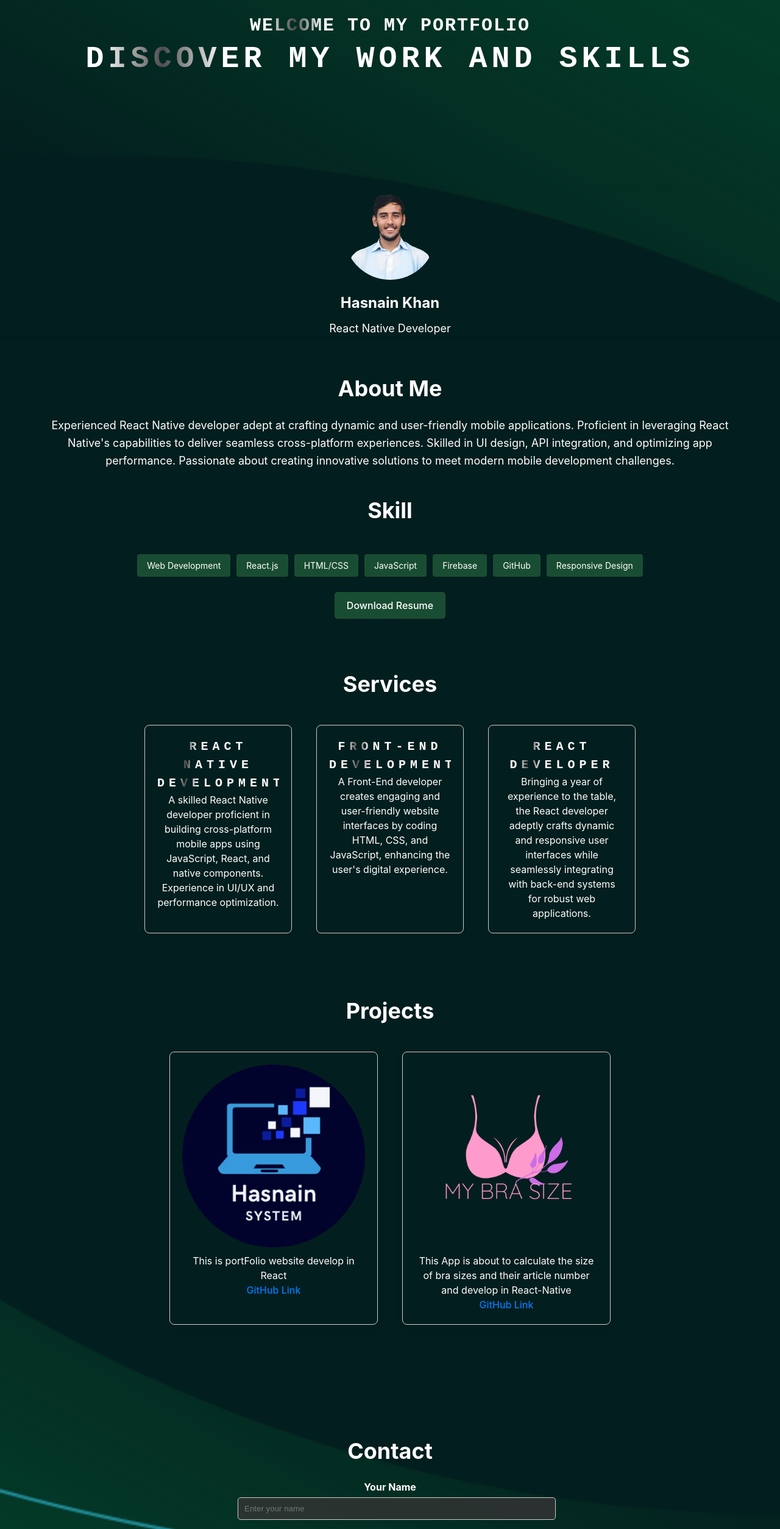
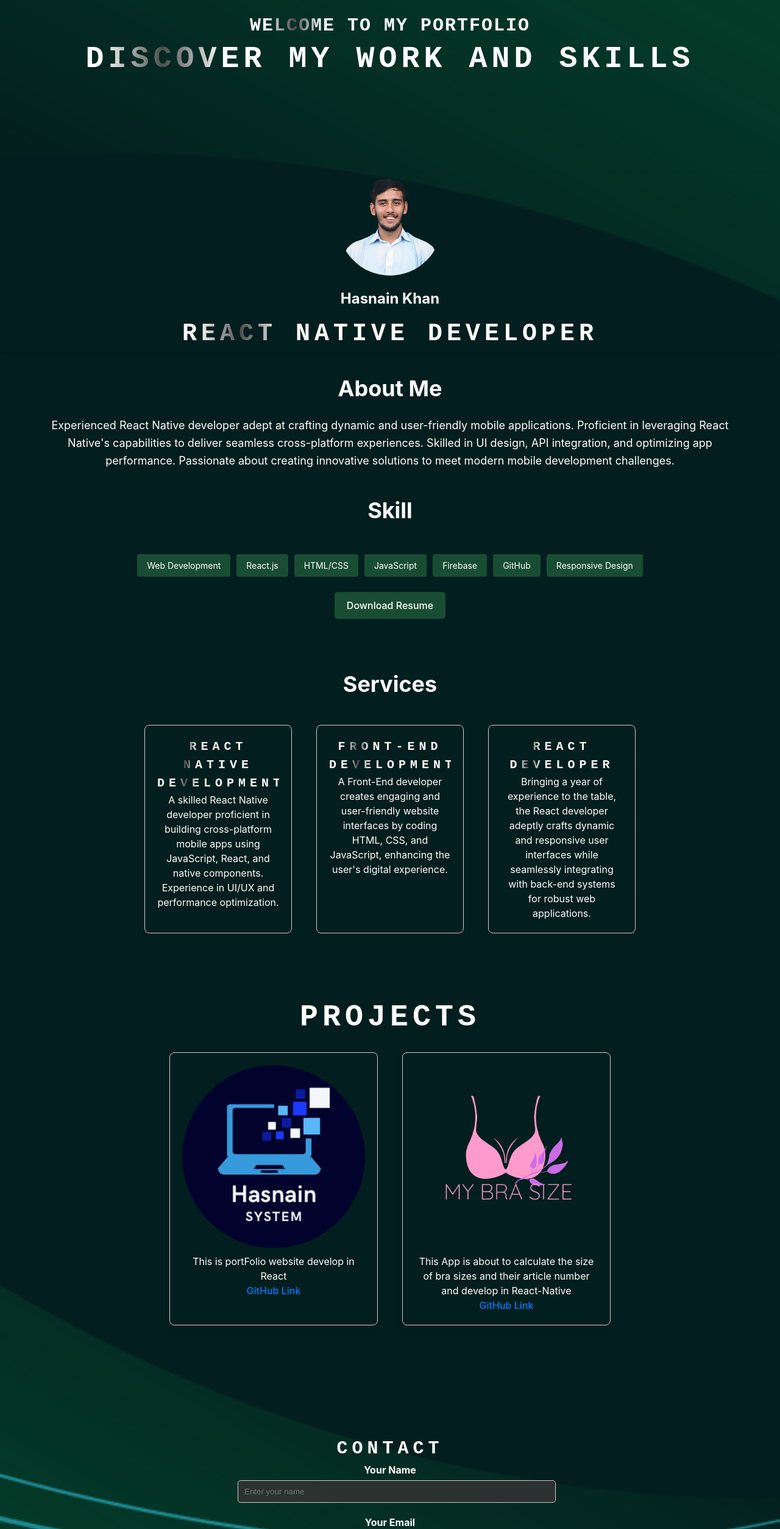
Before and after one commit to Hasniank/Hasnain-PortfolioWebsite, a React (Vite) app: page / in a window 1280 px wide. Shown: the part 234-2742 px from the top of the page at 61% size. Built offline with nearby package versions, Linux system fonts and the light colour scheme.

Commit message:
text changes

```diff
--- a/src/components/Contact.jsx
+++ b/src/components/Contact.jsx
@@ -12,9 +12,29 @@ const ContactSection = styled.section`
 const ContactContainer = styled.div``;
 
 const ContactTitle = styled.h2`
-  font-size: 36px;
-  margin-bottom: 20px;
-  color: #fff;
+color: hsl(150, 0%, 100%);
+font-size: 30px!important;
+font-weight: bold!important;
+font-family: monospace;
+letter-spacing: 7px!important;
+cursor: pointer;
+text-transform: uppercase;
+// padding: 64px;
+  background: linear-gradient(to right, hsl(150, 0%, 100%) 0, hsl(0, 0%, 30%) 10%, hsl(150, 0%, 100%) 20%);
+  -webkit-background-clip: text;
+  -webkit-text-fill-color: transparent;
+  animation: shine 3s infinite linear;
+  @keyframes shine {
+    0% {
+      background-position: 0;
+    }
+    60% {
+      background-position: 600px;
+    }
+    100% {
+      background-position: 600px;
+    }
+  }
 `;
 
 const ContactForm = styled.form`
--- a/src/components/Navbar.jsx
+++ b/src/components/Navbar.jsx
@@ -46,19 +46,19 @@ export const Navbar = () => {
     <NavbarContainer>
       <NavList>
         <NavItem>
+          <NavLink href="#profile">Profile</NavLink>
+        </NavItem>
+        <NavItem>
           <NavLink href="#about">About</NavLink>
         </NavItem>
         <NavItem>
           <NavLink href="#services">Services</NavLink>
         </NavItem>
         <NavItem>
-          <NavLink href="#contact">Contact</NavLink>
-        </NavItem>
-        <NavItem>
           <NavLink href="#projects">Projects</NavLink>
         </NavItem>
         <NavItem>
-          <NavLink href="#profile">Profile</NavLink>
+          <NavLink href="#contact">Contact</NavLink>
         </NavItem>
       </NavList>
     </NavbarContainer>
--- a/src/components/Profile.jsx
+++ b/src/components/Profile.jsx
@@ -26,8 +26,8 @@ const ProfileContainer = styled.div`
 `;
 
 const ProfileImage = styled.img`
-  width: 150px;
-  height: 150px;
+  width: 170px;
+  height: 170px;
   border-radius: 50%;
   margin-bottom: 20px;
 `;
@@ -39,8 +39,29 @@ const ProfileName = styled.h3`
 `;
 
 const ProfileTitle = styled.p`
-  font-size: 18px;
-  color: #fff;
+color: hsl(150, 0%, 100%);
+font-size: 40px!important;
+font-weight: bold!important;
+font-family: monospace;
+letter-spacing: 7px!important;
+cursor: pointer;
+text-transform: uppercase;
+// padding: 64px;
+  background: linear-gradient(to right, hsl(150, 0%, 100%) 0, hsl(0, 0%, 30%) 10%, hsl(150, 0%, 100%) 20%);
+  -webkit-background-clip: text;
+  -webkit-text-fill-color: transparent;
+  animation: shine 3s infinite linear;
+  @keyframes shine {
+    0% {
+      background-position: 0;
+    }
+    60% {
+      background-position: 600px;
+    }
+    100% {
+      background-position: 600px;
+    }
+  }
 `;
 
 export const Profile = () => {
--- a/src/components/Projects.jsx
+++ b/src/components/Projects.jsx
@@ -135,9 +135,29 @@ const ProjectContainer = styled.div`
 `;
 
 const ProjectTitle = styled.h2`
-  font-size: 36px;
-  margin-bottom: 20px;
-  color: #fff;
+color: hsl(150, 0%, 100%);
+font-size: 50px!important;
+font-weight: bold!important;
+font-family: monospace;
+letter-spacing: 7px!important;
+cursor: pointer;
+text-transform: uppercase;
+// padding: 64px;
+  background: linear-gradient(to right, hsl(150, 0%, 100%) 0, hsl(0, 0%, 30%) 10%, hsl(150, 0%, 100%) 20%);
+  -webkit-background-clip: text;
+  -webkit-text-fill-color: transparent;
+  animation: shine 3s infinite linear;
+  @keyframes shine {
+    0% {
+      background-position: 0;
+    }
+    60% {
+      background-position: 600px;
+    }
+    100% {
+      background-position: 600px;
+    }
+  }
 `;
 
 const ProjectList = styled.ul`
```
